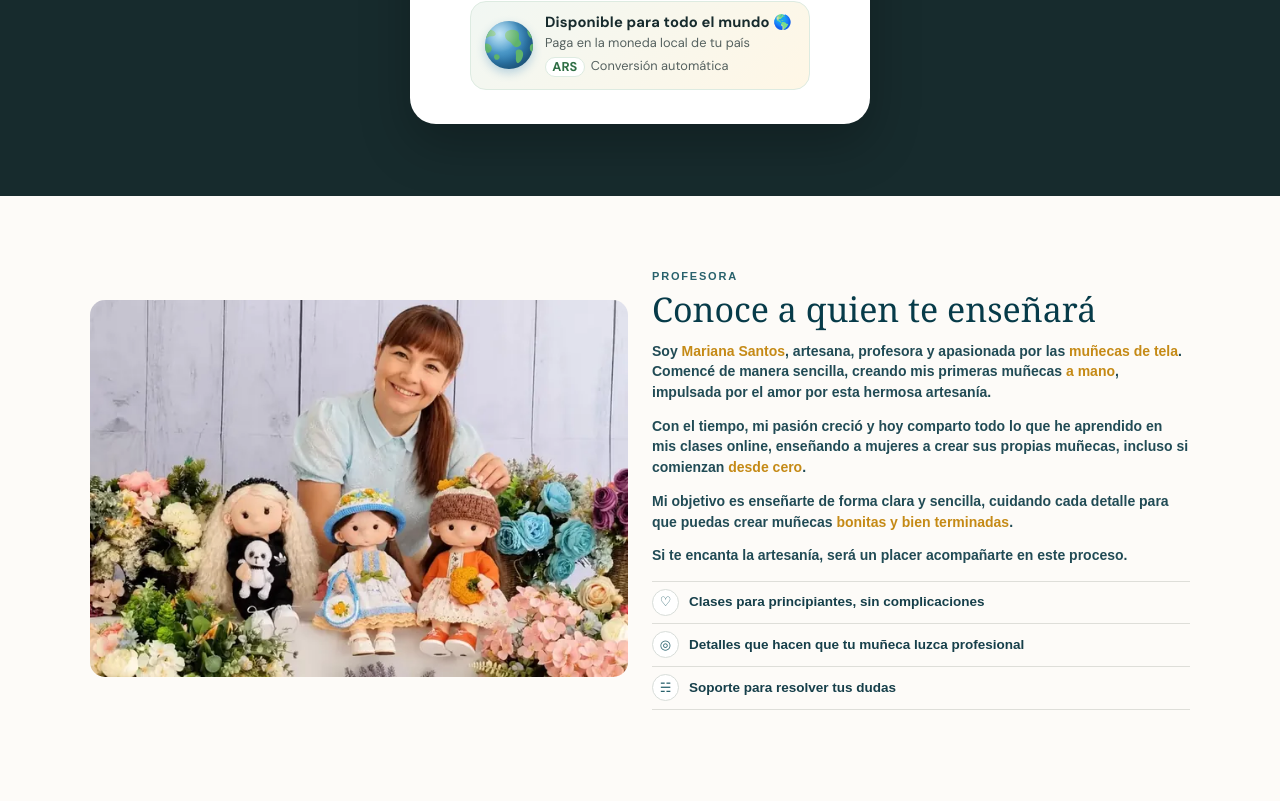
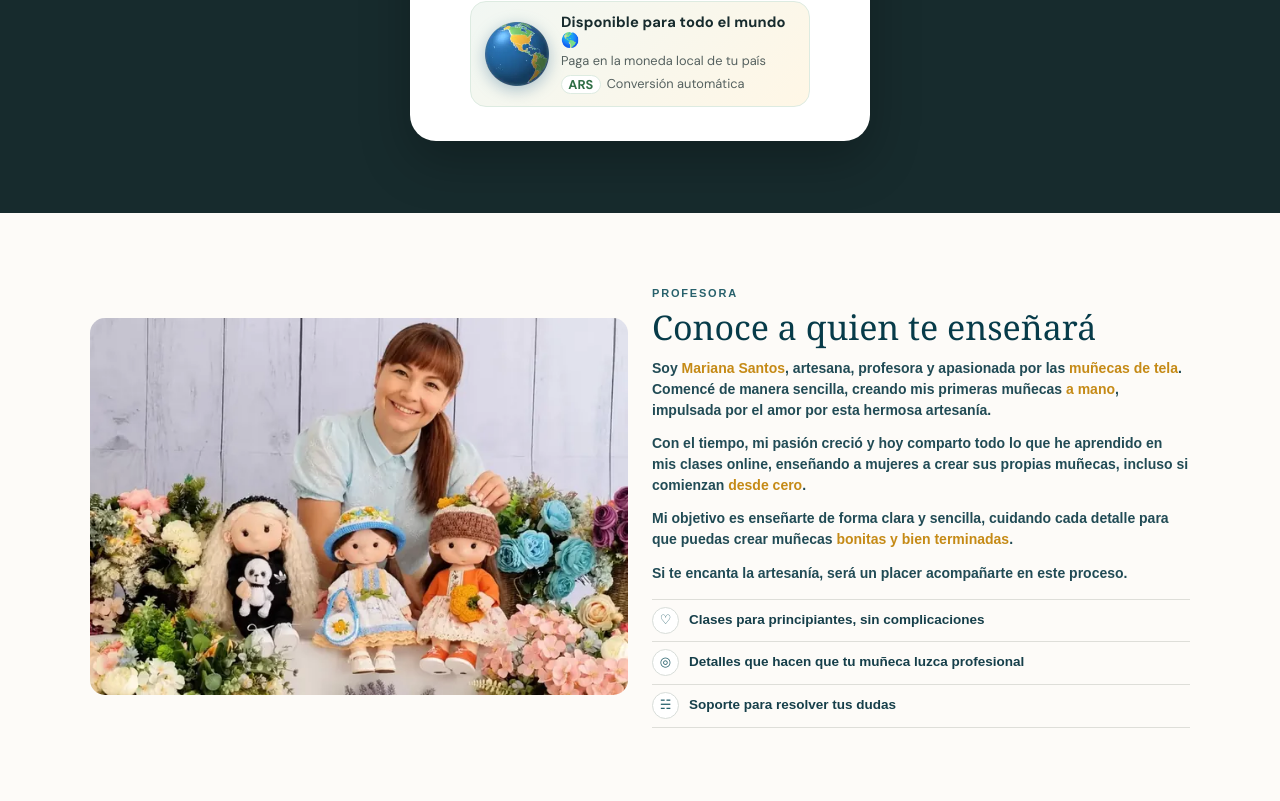
Before and after one commit to igorhenry81/munecas-de-tela, a plain HTML site: page index.html in a window 1280 px wide. Shown: the part 7735-8536 px from the top of the page. Drawn offline with Linux system fonts and the light colour scheme.

Commit message:
Selo: globo novo com mapa real, contornos dos países e os 8 países do público em dourado
Co-Authored-By: Claude Opus 5.5 <noreply@anthropic.com>
Claude-Session: https://claude.ai/code/session_01Xz6K3jfhCjWYC9Se33TQtj

```diff
--- a/index.html
+++ b/index.html
@@ -160,12 +160,8 @@
     background:linear-gradient(135deg,#F1F7F3,#FFF7E6);border:1px solid #DDEBE1;border-radius:16px;padding:12px 14px;position:relative;overflow:hidden}
   .world::after{content:"";position:absolute;inset:0;background:linear-gradient(110deg,transparent 30%,rgba(255,255,255,.75) 50%,transparent 70%);
     transform:translateX(-100%);animation:wshine 3.6s ease-in-out infinite}
-  .globe{flex:0 0 48px;width:48px;height:48px;border-radius:50%;position:relative;overflow:hidden;
-    background:radial-gradient(circle at 32% 30%,#7CC4E8,#2F7FB6 60%,#1E5B86);box-shadow:inset -6px -6px 12px rgba(0,0,0,.25),0 4px 10px rgba(47,127,182,.3)}
-  .globe .land{position:absolute;top:0;left:0;height:100%;width:200%;display:flex;animation:wspin 8s linear infinite}
-  .globe .land svg{width:50%;height:100%;flex:0 0 50%}
-  .globe::before{content:"";position:absolute;inset:0;border-radius:50%;z-index:2;
-    background:radial-gradient(circle at 30% 25%,rgba(255,255,255,.55),transparent 40%)}
+  .globe{flex:0 0 64px;width:64px;height:64px;border-radius:50%;filter:drop-shadow(0 4px 8px rgba(30,91,134,.35))}
+  .globe img{width:64px;height:64px;display:block}
   .world-t{min-width:0}
   .world-t b{display:block;font-size:.92rem;line-height:1.2;color:var(--ink);letter-spacing:.01em}
   .world-t span{display:block;font-size:.8rem;line-height:1.35;color:var(--muted);margin-top:2px}
@@ -174,10 +170,9 @@
   .cur i{position:absolute;left:0;right:0;top:0;font-style:normal;font-weight:700;color:var(--green-d);opacity:0;animation:wcur 14s infinite}
   .cur i:nth-child(2){animation-delay:2s}.cur i:nth-child(3){animation-delay:4s}.cur i:nth-child(4){animation-delay:6s}
   .cur i:nth-child(5){animation-delay:8s}.cur i:nth-child(6){animation-delay:10s}.cur i:nth-child(7){animation-delay:12s}
-  @keyframes wspin{to{transform:translateX(-50%)}}
   @keyframes wshine{0%,55%{transform:translateX(-100%)}100%{transform:translateX(100%)}}
   @keyframes wcur{0%{opacity:0;transform:translateY(60%)}2.5%,12%{opacity:1;transform:none}14.3%,100%{opacity:0;transform:translateY(-60%)}}
-  @media(prefers-reduced-motion:reduce){.globe .land,.world::after{animation:none}.cur i{animation:none}.cur i:first-child{opacity:1}}
+  @media(prefers-reduced-motion:reduce){.world::after{animation:none}.cur i{animation:none}.cur i:first-child{opacity:1}}
 
   /* Garantía */
   .guarantee{display:grid;gap:24px;align-items:center;background:#fff;border:2px solid var(--line);border-radius:24px;padding:30px}
@@ -468,7 +463,7 @@ e.head.appendChild(js)})(window,document,'sentinel','https://trackk.munecasdetel
       <p class="trust">🔒 Pago 100% seguro · Acceso inmediato</p>
       <img width="702" height="53" class="pay" loading="lazy" src="images/logos-pago.webp" alt="Métodos de pago: PayPal, Visa, Mastercard, Discover, American Express, Efecty, OXXO y Sencillito">
       <div class="world" role="note">
-        <div class="globe" aria-hidden="true"><div class="land"><svg viewBox="0 0 100 100" aria-hidden="true"><g fill="#5FB36B"><path d="M8 22c8-6 20-5 24 2s-2 12 4 18-4 14-10 12-8-10-14-12S0 28 8 22z"/><path d="M30 60c6-2 12 2 12 9s-4 15-9 18-7-6-6-12-3-13 3-15z"/><path d="M52 18c10-4 24-2 30 4s2 10-6 10-10 6-16 4-12-14-8-18z"/><path d="M60 48c6-3 14 0 16 6s-2 12-8 12-12-2-12-8 0-7 4-10z"/><path d="M84 70c5-2 10 2 9 6s-6 6-9 4-4-8 0-10z"/></g></svg><svg viewBox="0 0 100 100" aria-hidden="true"><g fill="#5FB36B"><path d="M8 22c8-6 20-5 24 2s-2 12 4 18-4 14-10 12-8-10-14-12S0 28 8 22z"/><path d="M30 60c6-2 12 2 12 9s-4 15-9 18-7-6-6-12-3-13 3-15z"/><path d="M52 18c10-4 24-2 30 4s2 10-6 10-10 6-16 4-12-14-8-18z"/><path d="M60 48c6-3 14 0 16 6s-2 12-8 12-12-2-12-8 0-7 4-10z"/><path d="M84 70c5-2 10 2 9 6s-6 6-9 4-4-8 0-10z"/></g></svg></div></div>
+        <picture class="globe" aria-hidden="true"><source srcset="images/globo-static.webp" media="(prefers-reduced-motion: reduce)"><img src="images/globo.webp" width="128" height="128" alt="" loading="lazy"></picture>
         <div class="world-t">
           <b>Disponible para todo el mundo 🌎</b>
           <span>Paga en la moneda local de tu país</span><span class="conv"><span class="cur" aria-hidden="true"><i>MXN</i><i>COP</i><i>ARS</i><i>PEN</i><i>CLP</i><i>USD</i><i>EUR</i></span> Conversión automática</span>
```
Also changed, not shown: images/globo-static.webp (added), images/globo.webp (added).
